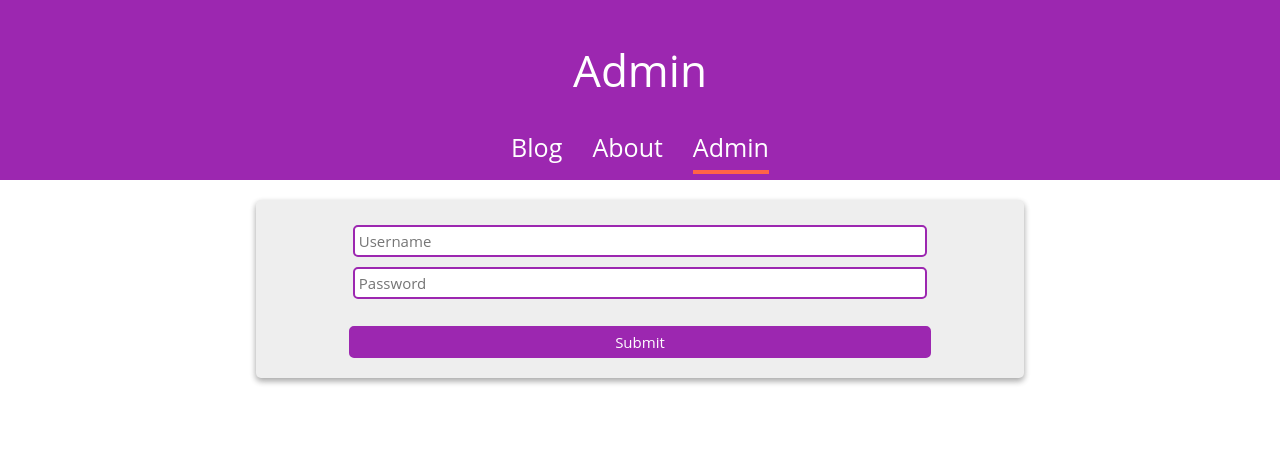
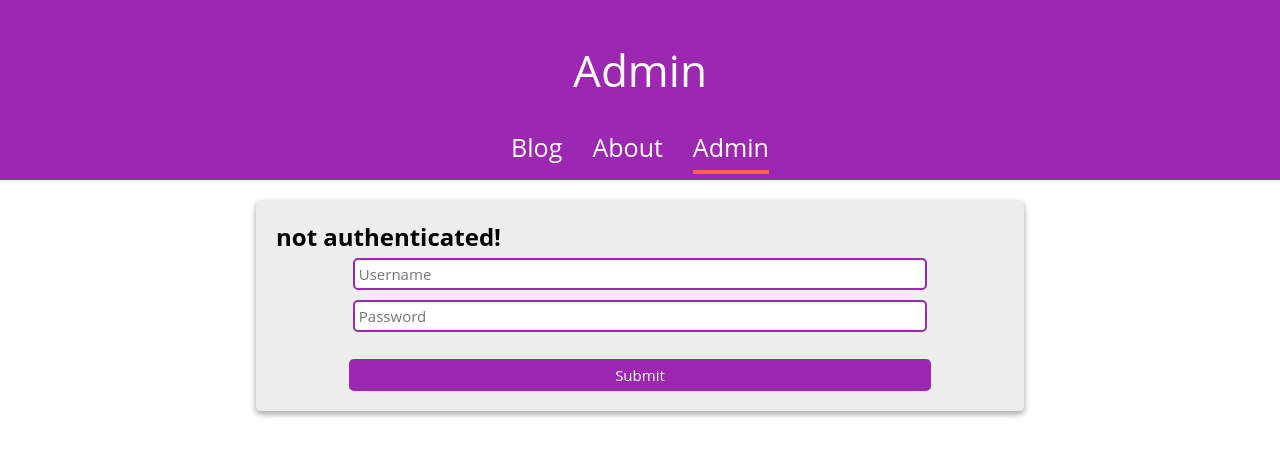
Before and after one commit to fabianbaechli/my_blog, a React app in the folder implementation/react_frontend/: page /admin in a window 1280 px wide. Shown: the top 456 px of the page. Built offline with nearby package versions, Linux system fonts and the light colour scheme; no server answers; the HTML template or start-up script is replaced by a standard one.

Commit message:
progress in handling admin state

```diff
--- a/implementation/react_frontend/src/client/app/AboutController.js
+++ b/implementation/react_frontend/src/client/app/AboutController.js
@@ -11,6 +11,7 @@ export default class AboutController extends React.Component {
     super(props)
   }
   render() {
+    console.log(this.props.authenticated)
     return (
       <div className="AboutController">
         <Header
--- a/implementation/react_frontend/src/client/app/AdminController.js
+++ b/implementation/react_frontend/src/client/app/AdminController.js
@@ -19,7 +19,9 @@ export default class AdminController extends React.Component {
   handleSubmit(event) {
     event.preventDefault()
     authenticate(this.state.username, this.state.password, (response) => {
-      console.log(response)
+      if (response !== this.props.authenticated) {
+        this.props.call_authenticated_change(response)
+      }
     })
   }
 
@@ -32,15 +34,23 @@ export default class AdminController extends React.Component {
   }
 
   render() {
+    let header = null
+    if (this.props.authenticated) {
+      header = "authenticated"
+    } else {
+      header = "not authenticated!"
+    }
+    console.log(this.props.authenticated)
     return (
       <div className="BlogController">
         <Header
-          header_content="Admin"
+          header_content = "Admin"
           underline_element = {"two"}
           hr_width = {76.05}
         />
         <ContentContainer>
           <div className="content">
+            <h2>{header}</h2>
             <form onSubmit={this.handleSubmit}>
               <div className="field">
                 <input
--- a/implementation/react_frontend/src/client/app/App.js
+++ b/implementation/react_frontend/src/client/app/App.js
@@ -11,15 +11,32 @@ import { BrowserRouter, Switch, Route } from  'react-router-dom'
 export default class App extends React.Component {
   constructor(props) {
     super(props)
+    this.state = {authenticated: false}
+  }
+
+  componentDidMount() {
+    checkAuthentication((response) => {
+      this.setState({authenticated: response.authenticated})
+    })
+  }
+
+  handleAuthenticationChange(change) {
+    this.setState({authenticated: change})
   }
 
   render() {
     return (
       <BrowserRouter>
         <Switch>
-          <Route exact path='/' component={BlogController}/>
-          <Route exact path='/about' component={AboutController}/>
-          <Route exact path='/admin' component={AdminController}/>
+          <Route exact path="/" render={() => <BlogController authenticated={this.state.authenticated}/>}/>
+          <Route exact path="/about" render={() => <AboutController authenticated={this.state.authenticated}/>}/>
+          <Route
+            exact path="/admin"
+            render = {() => <AdminController
+                authenticated={this.state.authenticated}
+                call_authenticated_change={this.handleChange}
+            />}
+          />
         </Switch>
       </BrowserRouter>
     )
--- a/implementation/react_frontend/src/client/app/BlogController.js
+++ b/implementation/react_frontend/src/client/app/BlogController.js
@@ -11,6 +11,7 @@ export default class BlogController extends React.Component {
   constructor(props) {
     super(props)
   }
+
   render() {
     return (
       <div className="BlogController">
--- a/implementation/react_frontend/src/client/app/boot.js
+++ b/implementation/react_frontend/src/client/app/boot.js
@@ -1,7 +1,6 @@
 import React from 'react';
 import { render } from 'react-dom';
 import App from './App'
-import style from '../style/main.scss'
 import { BrowserRouter, Switch, Route } from  'react-router-dom'
 
 render((
--- a/implementation/react_frontend/src/client/model/DataSource.js
+++ b/implementation/react_frontend/src/client/model/DataSource.js
@@ -20,7 +20,7 @@ export const authenticate = (username, password, callback) => {
 }
 
 export const checkAuthentication = (callback) => {
-  backend_get(c.backendURL + "authenticated", (response) => {
+  backend_get("authenticated", (response) => {
     callback(response)
   })
 }
```
